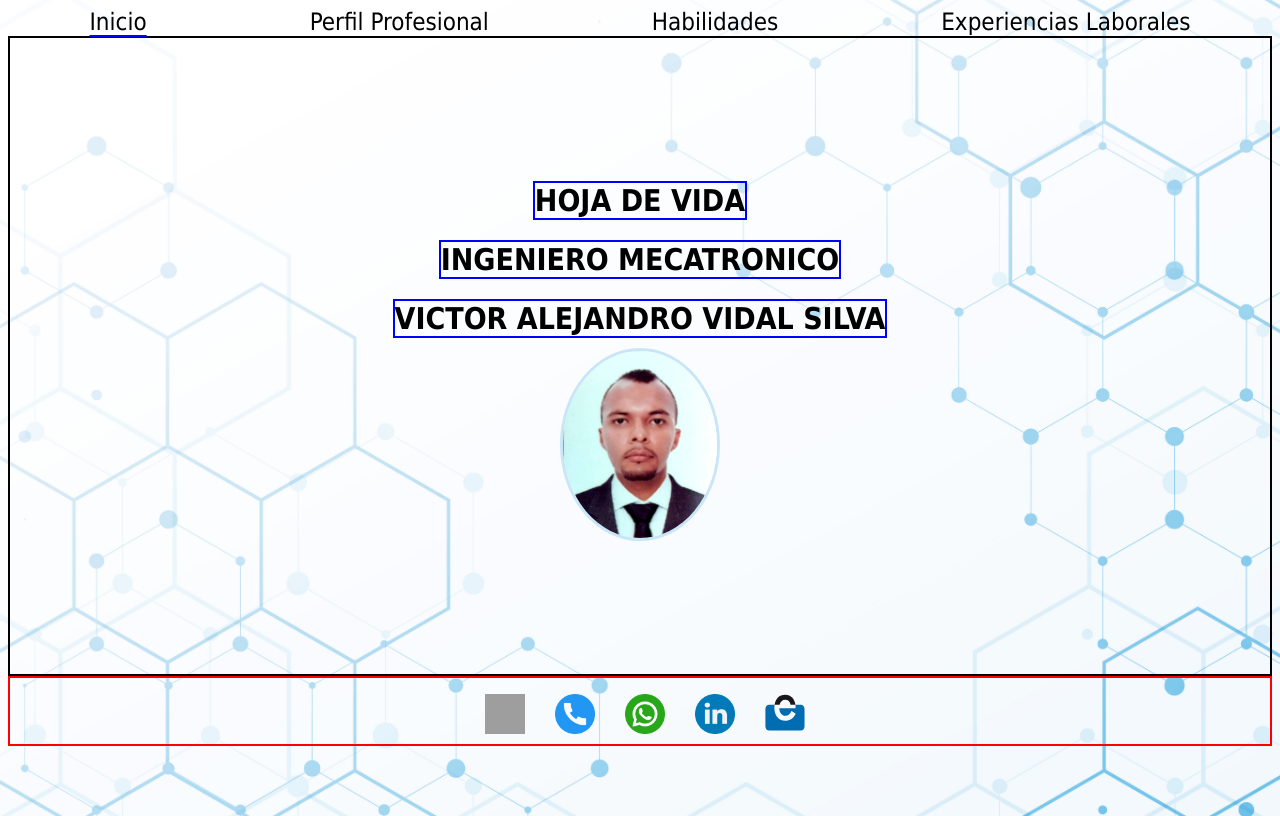
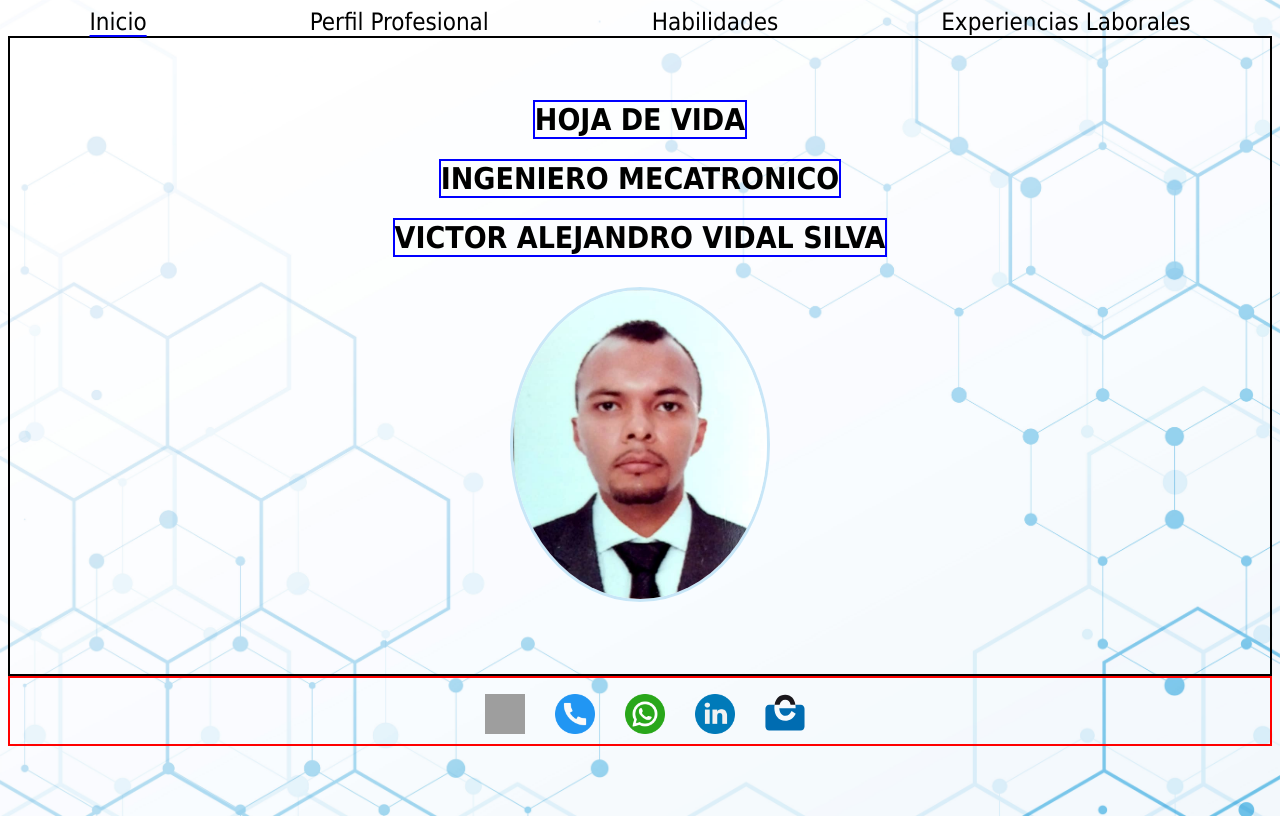
Before and after one commit to VVIDALSI/CV-Ing_Victor_Vidal, a React (Create React App) app: page / in a window 1280 px wide. Built offline with nearby package versions, Linux system fonts and the light colour scheme; grey boxes are pictures that could not be loaded.

Commit message:
Referencias

```diff
--- a/src/components/card/Card.module.css
+++ b/src/components/card/Card.module.css
@@ -17,7 +17,8 @@
 }
 
 .imgFotoCV{
-    width: 160px;
+    margin: 20px;
+    width: 260px;
     border-radius: 50%;
     border: 3px rgba(157, 212, 240, 0.533) solid;
     box-shadow: aquamarine;
--- a/src/components/skills/Skills.jsx
+++ b/src/components/skills/Skills.jsx
@@ -6,7 +6,9 @@ import stlSkill from "./Skill.module.css";
 export default function Profile() {
     return (
         <div className={stlSkill.containerSkill}>
-
+            <ul>
+                <li>Añade en el menu "Informacion personal"</li>
+            </ul>
         </div>
     );
 }
```
